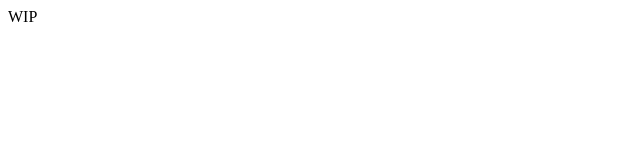
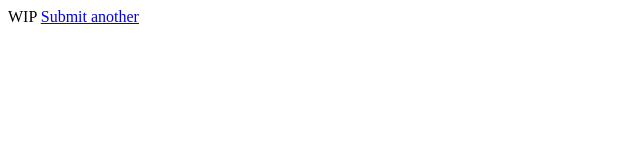
Before and after one commit to neuro-stivenr/TracerApp, a website: page public/report.html in a window 1280 px wide. Shown: the whole page, without its empty margins (0-640 px from the left). Drawn offline with Linux system fonts and the light colour scheme.

Commit message:
Added a way to link back to the form.

```diff
--- a/public/report.html
+++ b/public/report.html
@@ -8,5 +8,6 @@
 </head>
 <body>
     WIP
+    <a href="/app.html">Submit another</a>
 </body>
 </html>
```
